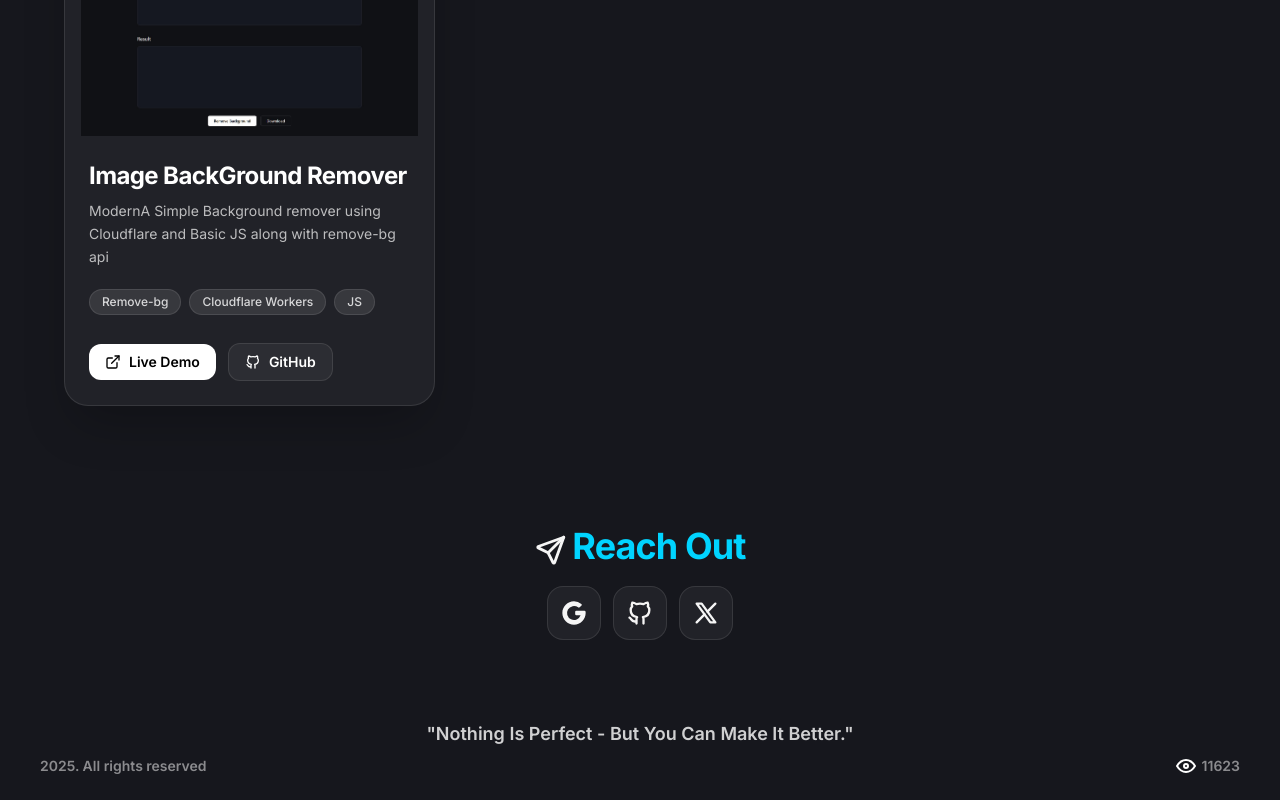
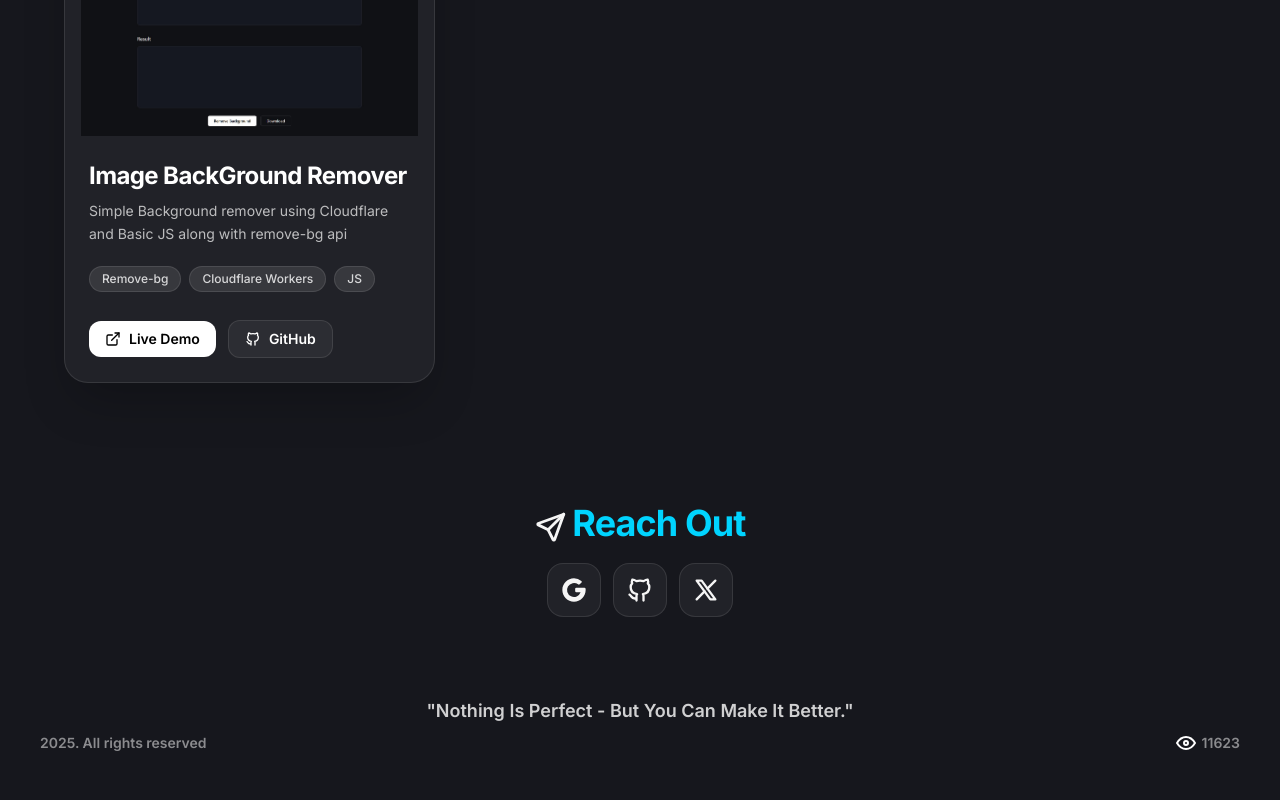
Before and after one commit to ItxHayd/MyPortfolio, a React (Vite) app: page / in a window 1280 px wide. Shown: the part 1641-2441 px from the top of the page. After the commit the page ends 2418 px from the top, so only its background shows below. Built offline with nearby package versions, Linux system fonts and the light colour scheme; no server answers.

Commit message:
added projects

```diff
--- a/src/PageComponents/Projects.jsx
+++ b/src/PageComponents/Projects.jsx
@@ -59,7 +59,7 @@ const Projects = () => {
                 <ProjectCard
                     image="/projectsMedia/bg-rem.jpg"
                     title="Image BackGround Remover"
-                    description="ModernA Simple Background remover using Cloudflare and Basic JS along with remove-bg api"
+                    description="Simple Background remover using Cloudflare and Basic JS along with remove-bg api"
                     tech={["Remove-bg", "Cloudflare Workers", "JS"]}
                     github="https://github.com/ItxHayd/Background_Remover"
                     demo="https://itxhayd.github.io/Background_Remover/"
```
